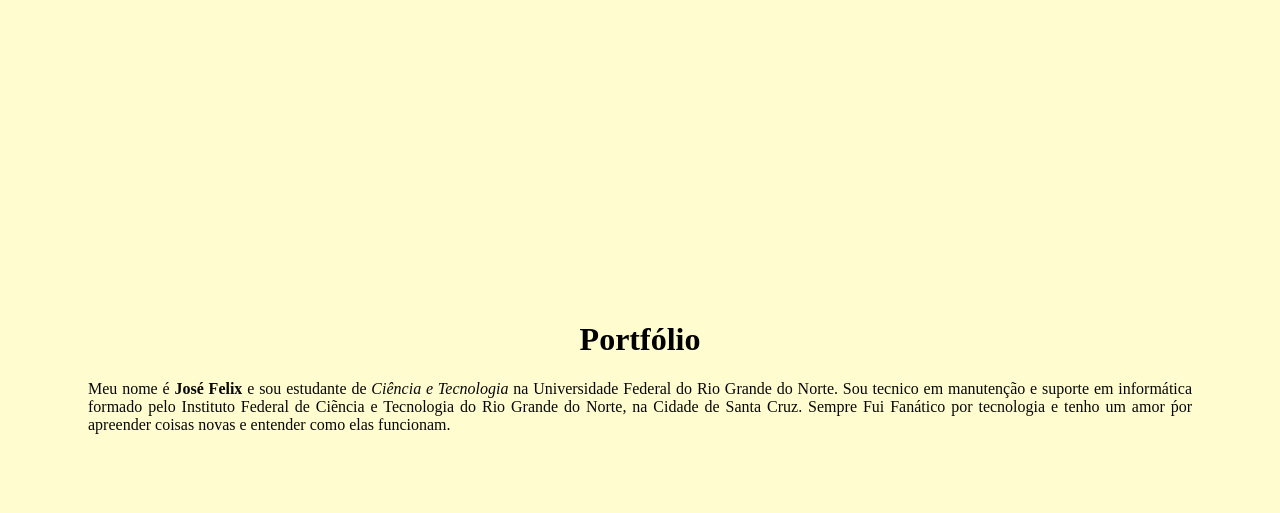
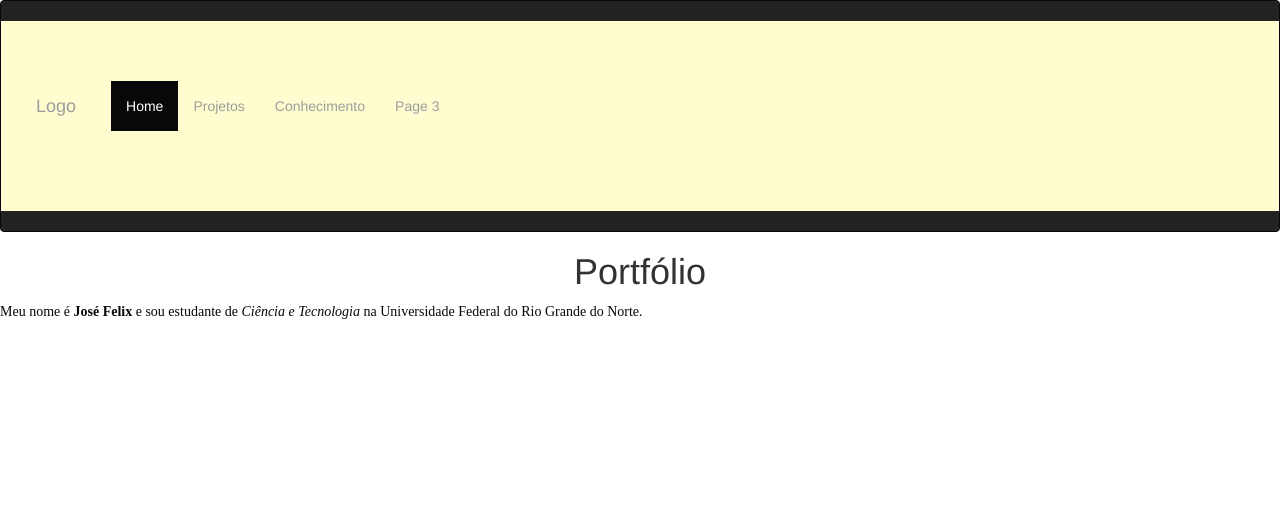
Before and after one commit to JoseFelix-code/principal.github.io, a plain HTML site: page index.html in a window 1280 px wide. Drawn offline with nearby package versions, Linux system fonts and the light colour scheme.

Commit message:
Atualizando a HomePage

```diff
--- a/index.html
+++ b/index.html
@@ -15,28 +15,48 @@
         <!-- linkando o js -->
         <script src="js/script.js"></script>
 
+        <!-- ADCIONANDO FONTE -->
+        <link href="https://fonts.googleapis.com/css?family=Roboto" rel="stylesheet">
 
+        <!-- ADCIONANDO ÍCONES _ FONT AWESOME -->
+        <link rel="stylesheet" href="https://cdnjs.cloudflare.com/ajax/libs/font-awesome/4.7.0/css/font-awesome.min.css">
+
+        <!-- ADCIONANDO BOOTSTRAP -->
+        <link rel="stylesheet" href="https://maxcdn.bootstrapcdn.com/bootstrap/3.3.7/css/bootstrap.min.css">
+        <script src="https://ajax.googleapis.com/ajax/libs/jquery/3.3.1/jquery.min.js"></script>
+        <script src="https://maxcdn.bootstrapcdn.com/bootstrap/3.3.7/js/bootstrap.min.js"></script>
 
     </head>
 
     <body>
-        <!-- Menu sanduiche-->
-        <div class="menu">
-            <div class="menu-btn">
-                <div class="menu-btn__burger"></div>
+        <!-- Menu -->
+
+        <nav class="navbar navbar-inverse">
+            <div class="container-fluid">
+                <div class="navbar-header">
+                    <button type="button" class="navbar-toggle" data-toggle="collapse" data-target="#myNavbar">
+                        <span class="icon-bar"></span>
+                        <span class="icon-bar"></span>
+                        <span class="icon-bar"></span>
+                    </button>
+                    <a class="navbar-brand" href="#">Logo</a>
+                </div>
+                <div class="collapse navbar-collapse" id="myNavbar">
+                    <ul class="nav navbar-nav">
+                        <li class="active"><a href="#">Home</a></li>
+                        <li><a href="#">Projetos</a></li>
+                        <li><a href="#">Conhecimento</a></li>
+                        <li><a href="#">Page 3</a></li>
+                    </ul>
+
+                </div>
             </div>
-        </div>
 
 
-        <div>
-            <div>
-                <h1>Portfólio</h1>
-                <p>Meu nome é <strong>José Felix </strong> e sou estudante de <em> Ciência e Tecnologia</em> na Universidade Federal do Rio Grande do Norte.
-                Sou tecnico em manutenção e suporte em informática formado pelo Instituto Federal de Ciẽncia e Tecnologia do Rio Grande do Norte, na Cidade de Santa Cruz.
-                Sempre Fui Fanático por tecnologia e tenho um amor ṕor apreender coisas novas e entender como elas funcionam.</p>
-            </div>
-        </div>
+        </nav>
 
+        <h1>Portfólio</h1>
+        <p>Meu nome é <strong>José Felix </strong> e sou estudante de <em> Ciência e Tecnologia</em> na Universidade Federal do Rio Grande do Norte. </p>
     </body>
 
 
```
